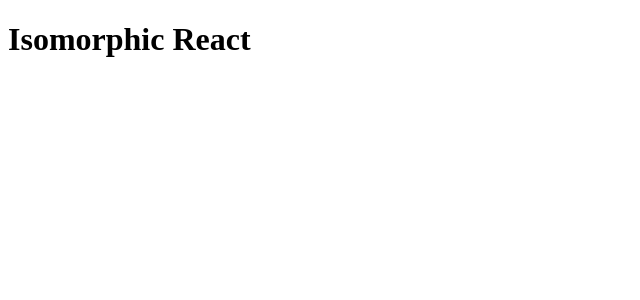
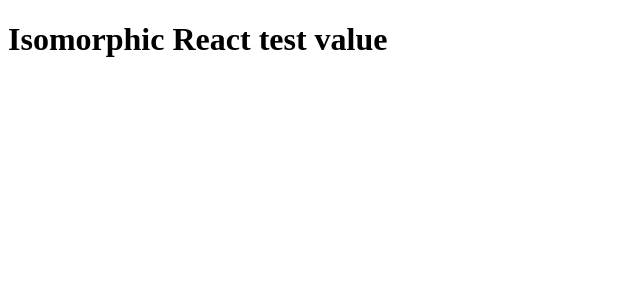
Before and after one commit to react-projects-store/react-isomorphic, a React app: page / in a window 1280 px wide. Shown: the top 300 px of the page, without its empty margins (0-640 px from the left). Built offline with nearby package versions, Linux system fonts and the light colour scheme.

Commit message:
implemented Redux & React-Redux

```diff
--- a/package.json
+++ b/package.json
@@ -25,6 +25,7 @@
     "express": "^4.16.1",
     "express-yields": "^1.1.1",
     "fs-extra": "^4.0.2",
+    "lodash": "^4.17.4",
     "optimist": "^0.6.1",
     "react": "^16.0.0",
     "react-dom": "^16.0.0",
--- a/src/App.jsx
+++ b/src/App.jsx
@@ -1,12 +1,17 @@
 import React from "react";
 import { connect } from "react-redux";
 
-const AppDisplay = () => {
+const AppDisplay = ({ test }) => {
   return (
     <div>
-      <h1>Isomorphic React</h1>
+      <h1>Isomorphic React {test}</h1>
     </div>
   );
 };
-
-export default AppDisplay;
+const mapStateToProps = (state, ownProps) => {
+  return {
+    ...state,
+  };
+};
+//export default AppDisplay;
+export default connect(mapStateToProps)(AppDisplay);
--- /dev/null
+++ b/src/getStore.js
@@ -0,0 +1,10 @@
+import { createStore, combineReducers, applyMiddleware } from "redux";
+import { identity } from "lodash";
+export default function (
+  defaultState = {
+    test: "test value",
+  }
+) {
+  const store = createStore(identity, defaultState);
+  return store;
+}
--- a/src/index.jsx
+++ b/src/index.jsx
@@ -1,9 +1,17 @@
 import App from "./App";
 import ReactDOM from "react-dom";
 import React from "react";
+import getStore from "./getStore";
+import { Provider } from "react-redux";
 
+const store = getStore();
 const render = (_App) => {
-  ReactDOM.render(<_App />, document.getElementById("AppContainer"));
+  ReactDOM.render(
+    <Provider store={store}>
+      <_App />
+    </Provider>,
+    document.getElementById("AppContainer")
+  );
 };
 
 render(App);
```
Also changed, not shown: 1 other file (tests, documents, lock files or other folders).
